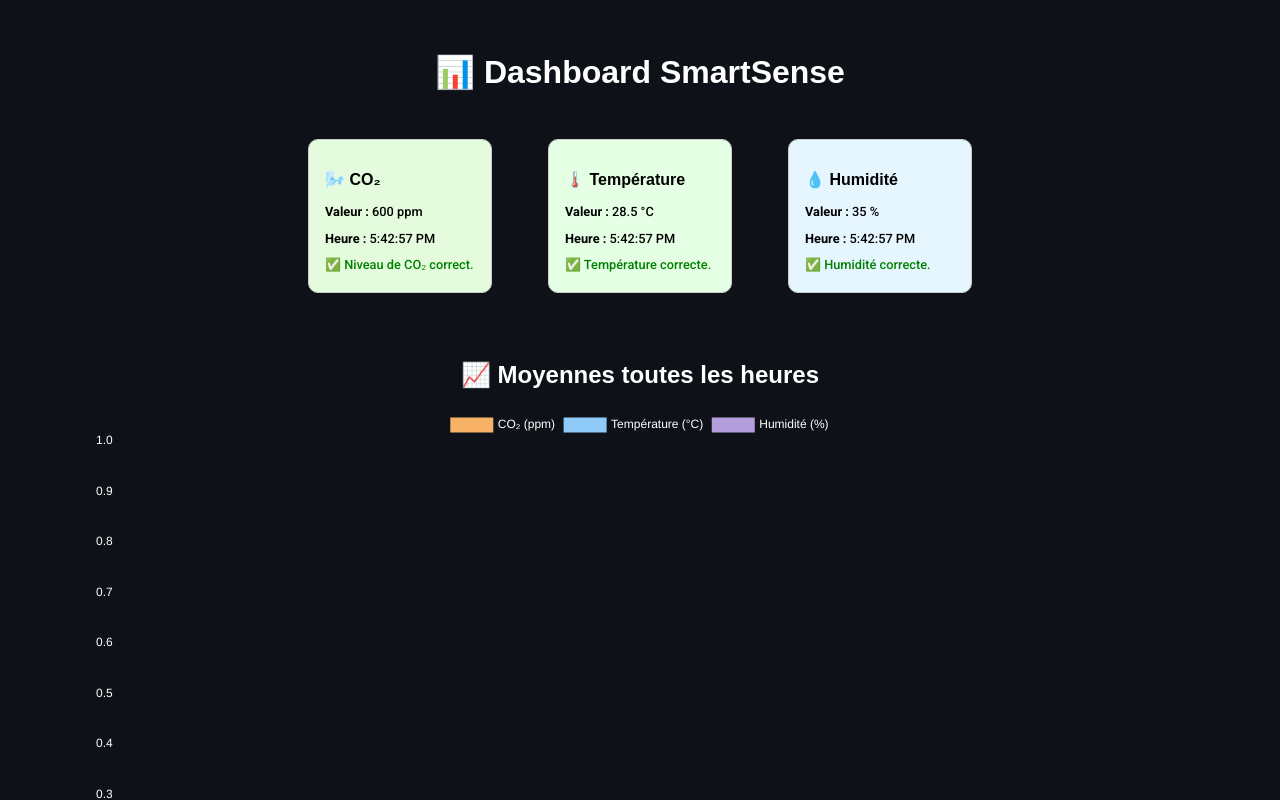
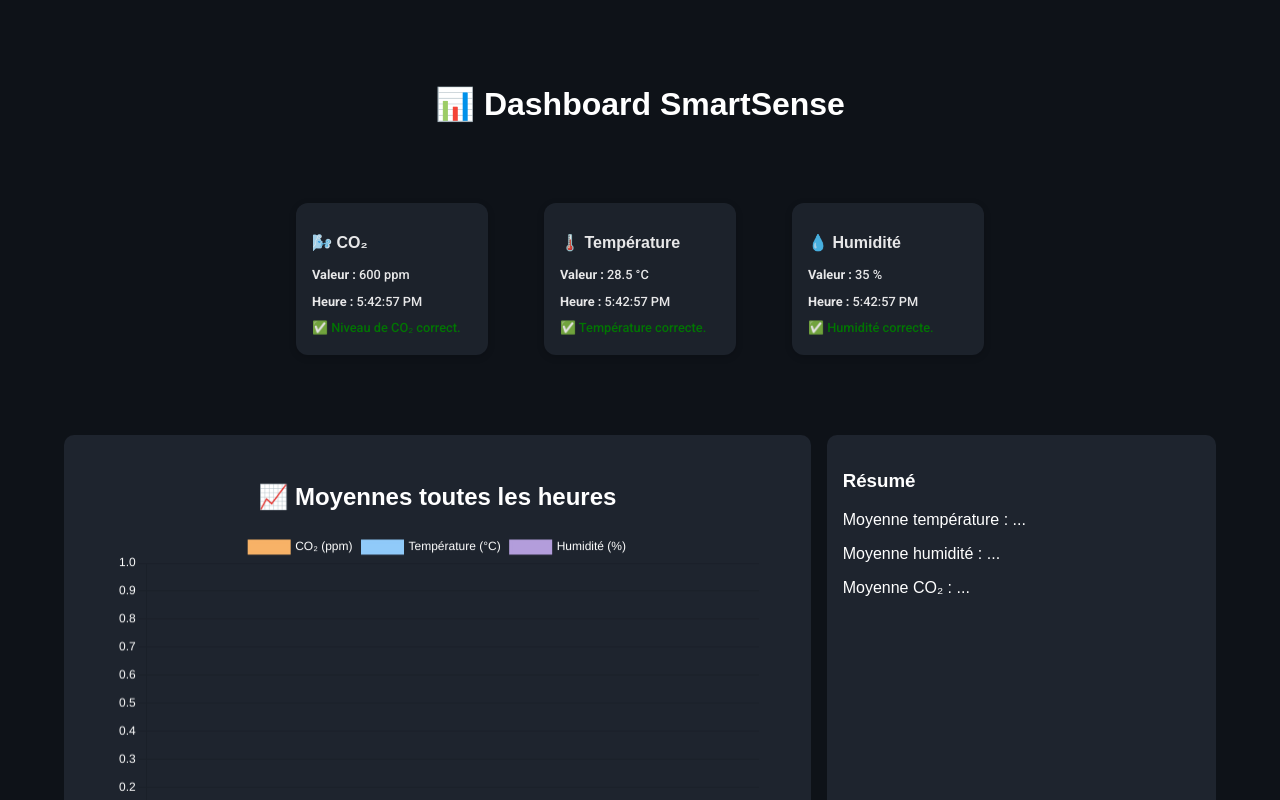
Before and after one commit to LiOlivier/SmartSense, a React (Create React App) app in the folder frontend/: page / in a window 1280 px wide. Shown: the top 800 px of the page. Built offline with nearby package versions, Linux system fonts and the light colour scheme; no server answers.

Commit message:
New Front for the DashBoard

```diff
--- a/frontend/src/components/Dashboard/Dashboard.css
+++ b/frontend/src/components/Dashboard/Dashboard.css
@@ -45,15 +45,23 @@ form {
 }
 
 .dashboard-container {
+  max-width: 1200px;
+  margin: 0 auto;
+  padding: 2rem;
   display: flex;
   flex-direction: column;
-  align-items: center;
+  gap: 2rem;
 }
+
 
 .dashboard-container h1 {
   text-align: center;
   font-size: 2rem;
   margin-bottom: 2rem;
+}
+
+.widgets > div h2 {
+  font-size: 1rem;
 }
 
 .widgets {
@@ -65,13 +73,18 @@ form {
 }
 
 .widgets > div {
-  color: black;
-  border-radius: 10px;
-  min-width: 150px;
+  background-color: #1E242E;
+  color: white;
+  padding: 0.75rem;
+  border-radius: 12px;
+  box-shadow: 0 2px 8px rgba(0,0,0,0.2);
+  min-width: 160px;
   height: 120px;
   display: flex;
   flex-direction: column;
   justify-content: space-between;
+  transition: transform 0.2s ease;
+  opacity: 0.9;
 }
 
 .widgets > div h2 {
@@ -86,3 +99,27 @@ form {
   font-weight: 500;
   font-family: 'Roboto', sans-serif;
 }
+
+.dashboard-bottom {
+  display: flex;
+  flex-direction: row;
+  gap: 1rem;
+  margin-top: 2rem;
+}
+
+.graph-section,
+.summary-section {
+  background-color: #1E242E;
+  padding: 1rem;
+  border-radius: 10px;
+  color: white;
+}
+
+/* Répartition des tailles */
+.graph-section {
+  flex: 2;
+}
+
+.summary-section {
+  flex: 1;
+}
--- a/frontend/src/components/Dashboard/Dashboard.jsx
+++ b/frontend/src/components/Dashboard/Dashboard.jsx
@@ -54,9 +54,18 @@ function Dashboard() {
         <Donut data={donutData} />
       </div> */}
 
-      {
+    <div className="dashboard-bottom">
+      <div className="graph-section">
         <LineChart data={donnees} />
-      }
+      </div>
+      <div className="summary-section">
+        <h3>Résumé</h3>
+        <p> Moyenne température : ...</p>
+        <p> Moyenne humidité : ...</p>
+        <p> Moyenne CO₂ : ...</p>
+      </div>
+    </div>
+
 
     </div>
 
--- a/frontend/src/components/Widgets/Co2Widget.jsx
+++ b/frontend/src/components/Widgets/Co2Widget.jsx
@@ -16,26 +16,13 @@ function Co2Widget() {
     return "ok";
   };
 
-  const getBackgroundColor = (niveau) => {
-    switch (niveau) {
-      case "élevé":
-        return "#ebaaaa"; // rouge clair
-      case "moyen":
-        return "#f3d4a8"; // jaune clair
-      case "ok":
-      default:
-        return "#e4fcdd"; // vert clair
-    }
-  };
-
   const niveau = getCo2Level(last.valeur);
 
   return (
     <div style={{
-      border: "1px solid #ccc",
+      border: "1px",
       padding: "1rem",
       margin: "1rem",
-      backgroundColor: getBackgroundColor(niveau)
     }}>
       <h2>🌬️ CO₂</h2>
       {last ? (
--- a/frontend/src/components/Widgets/HumidityWidget.jsx
+++ b/frontend/src/components/Widgets/HumidityWidget.jsx
@@ -15,25 +15,13 @@ function HumidityWidget() {
 
     const last = data[0];
 
-    let bgColor = "#e5f6ff";
-    if(last && last.valeur > 50)
-    {
-      bgColor = "#ffe5e5";
-    }
-    else if(last && last.valeur < 30)
-    {
-      bgColor = "#fff5e5";
-    }
-    else if (last && last.valeur >= 15 && last.valeur <= 31)
-    {
-      bgColor = "#e5ffe5";
-    }
+
     return (
         <div style={{
-        border: "1px solid #ccc",
+        border: "1px",
         padding: "1rem",
         margin: "1rem",
-        backgroundColor: bgColor
+
 
     }}>
       <h2>💧 Humidité</h2>
--- a/frontend/src/components/Widgets/TemperatureWidget.jsx
+++ b/frontend/src/components/Widgets/TemperatureWidget.jsx
@@ -10,26 +10,12 @@ function TemperatureWidget() {
 
   const last = data[0];
 
-  let bgColor = "#e5f6ff";
-  if (last && last.valeur > 31)
-  {
-    bgColor = "#ffe5e5";
-  }
-  else if (last && last.valeur < 15)
-  {
-    bgColor = "#fff5e5";
-  }
-  else if (last && last.valeur >= 15 && last.valeur <= 31)
-  {
-    bgColor = "#e5ffe5";
-  }
-
     return (
         <div style={{
-        border: "1px solid #ccc",
+        border: "1px",
         padding: "1rem",
         margin: "1rem",
-        backgroundColor: bgColor    }}>
+      }}>
         <h2>🌡️ Température</h2>
         {last ? (
             <>
```
